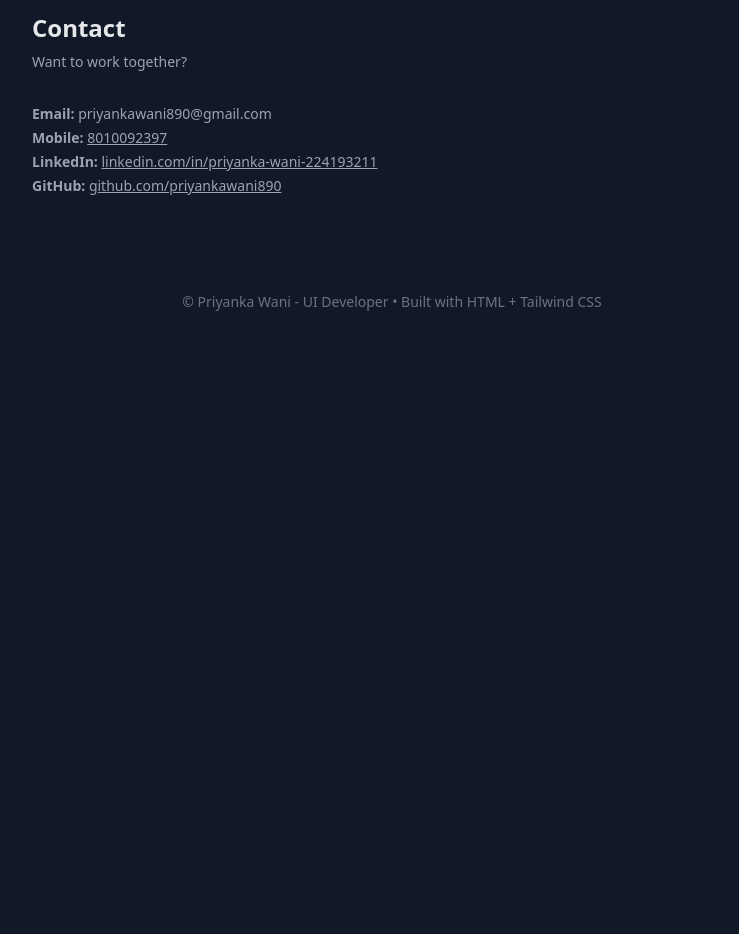
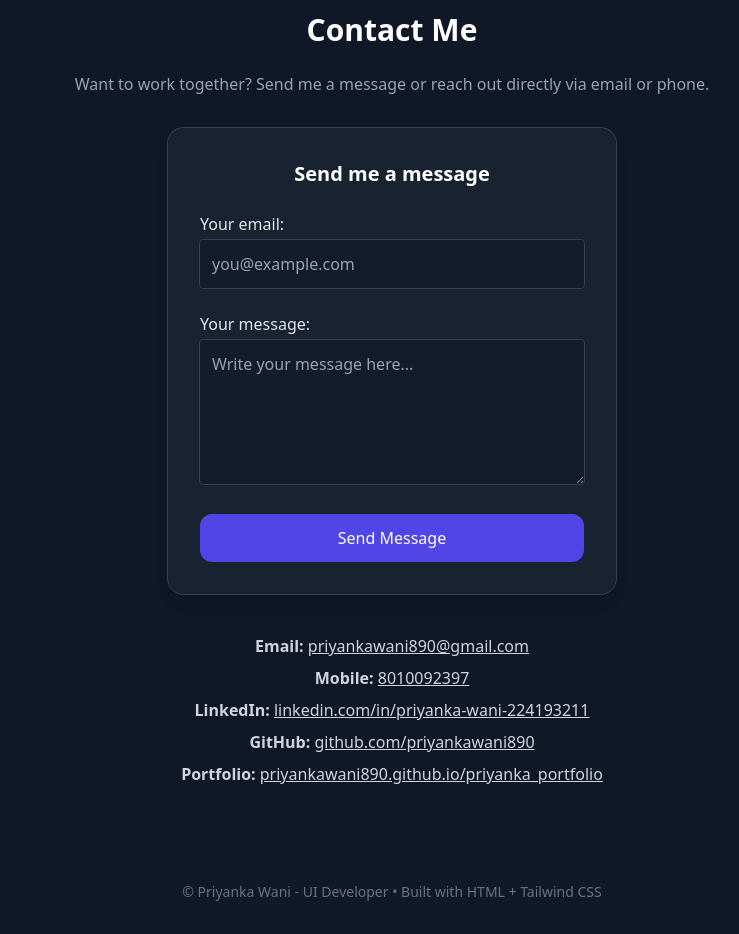
Before and after one commit to priyankawani890/priyanka_portfolio, a website: page index.html in a window 1280 px wide. Shown: the part 2260-3194 px from the top of the page, without its empty margins (248-987 px from the left). Before the commit the page ends 2604 px from the top, so only its background shows below. Drawn offline with nearby package versions, Linux system fonts and the light colour scheme.

Commit message:
Updated contact section with improved design and portfolio link

```diff
--- a/index.html
+++ b/index.html
@@ -194,19 +194,59 @@
     </section>
 
     <!-- CONTACT -->
-    <section id="contact" class="py-16">
+<section id="contact" class="py-16 bg-gray-900/80">
   <div class="max-w-3xl mx-auto px-6">
-    <h2 class="text-2xl font-semibold">Contact</h2>
-    <p class="mt-2 text-sm text-gray-400">Want to work together?</p>
+    <h2 class="text-3xl font-bold text-white mb-6 text-center">Contact Me</h2>
+    <p class="text-center text-gray-400 mb-8">Want to work together? Send me a message or reach out directly via email or phone.</p>
 
-    <div class="mt-8 text-sm text-gray-400">
-      <p><strong>Email:</strong> priyankawani890@gmail.com</p>
-      <p class="mt-1"><strong>Mobile:</strong> <a href="tel:+918010092397" class="underline">8010092397</a></p>
-      <p class="mt-1"><strong>LinkedIn:</strong> <a href="https://www.linkedin.com/in/priyanka-wani-224193211/" target="_blank" class="underline">linkedin.com/in/priyanka-wani-224193211</a></p>
-      <p class="mt-1"><strong>GitHub:</strong> <a href="https://github.com/priyankawani890" target="_blank" class="underline">github.com/priyankawani890</a></p>
+    <!-- Contact Form -->
+    <form action="https://formspree.io/f/mpwoyvqv" method="POST" class="max-w-md mx-auto bg-gray-800/60 p-8 rounded-2xl ring-1 ring-gray-700 shadow-lg space-y-6">
+      <h3 class="text-xl font-semibold text-white text-center mb-2">Send me a message</h3>
+
+      <!-- Email -->
+      <label class="block text-gray-200">
+        Your email:
+        <input
+          type="email"
+          name="email"
+          required
+          class="mt-1 w-full p-3 rounded bg-gray-900/60 ring-1 ring-gray-700 focus:outline-none focus:ring-2 focus:ring-indigo-500"
+          placeholder="you@example.com"
+        >
+      </label>
+
+      <!-- Message -->
+      <label class="block text-gray-200">
+        Your message:
+        <textarea
+          name="message"
+          required
+          rows="5"
+          class="mt-1 w-full p-3 rounded bg-gray-900/60 ring-1 ring-gray-700 focus:outline-none focus:ring-2 focus:ring-indigo-500"
+          placeholder="Write your message here..."
+        ></textarea>
+      </label>
+
+      <!-- Submit button -->
+      <button
+        type="submit"
+        class="w-full px-4 py-3 bg-indigo-600 hover:bg-indigo-700 text-white rounded-xl font-medium transition-colors duration-200"
+      >
+        Send Message
+      </button>
+    </form>
+
+    <!-- Direct Contact Info -->
+    <div class="mt-10 max-w-md mx-auto text-center text-gray-300 space-y-2">
+      <p><strong>Email:</strong> <a href="mailto:priyankawani890@gmail.com" class="underline hover:text-white">priyankawani890@gmail.com</a></p>
+      <p><strong>Mobile:</strong> <a href="tel:+918010092397" class="underline hover:text-white">8010092397</a></p>
+      <p><strong>LinkedIn:</strong> <a href="https://www.linkedin.com/in/priyanka-wani-224193211/" target="_blank" class="underline hover:text-white">linkedin.com/in/priyanka-wani-224193211</a></p>
+      <p><strong>GitHub:</strong> <a href="https://github.com/priyankawani890" target="_blank" class="underline hover:text-white">github.com/priyankawani890</a></p>
+      <p><strong>Portfolio:</strong> <a href="https://priyankawani890.github.io/priyanka_portfolio/" target="_blank" class="underline hover:text-white">priyankawani890.github.io/priyanka_portfolio</a></p>
     </div>
   </div>
 </section>
+
 
 
     <footer class="py-8">
```
Also changed, not shown: backend-contact/server.js (added, +39 -0 lines), package.json (added, +26 -0 lines), 1 other file.
